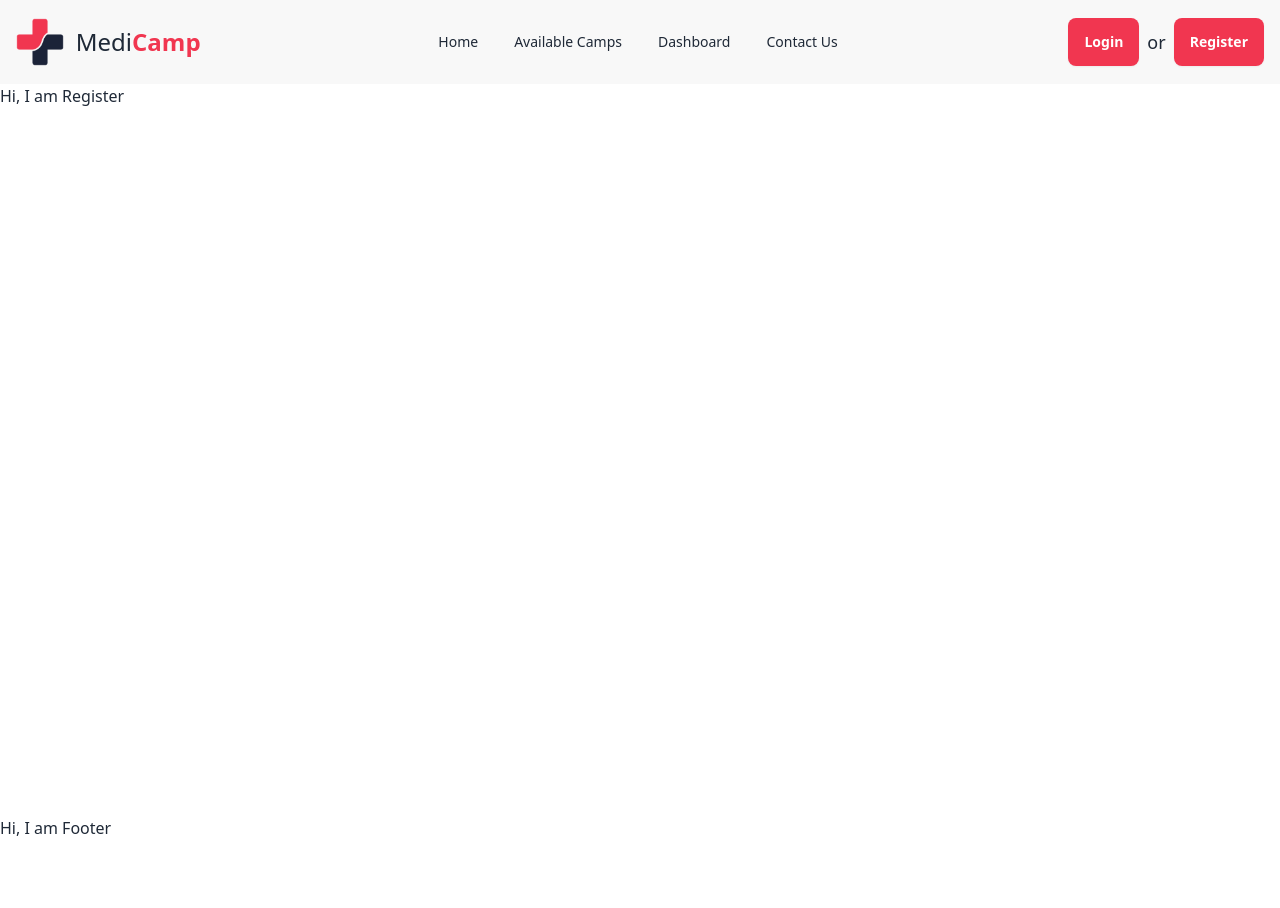
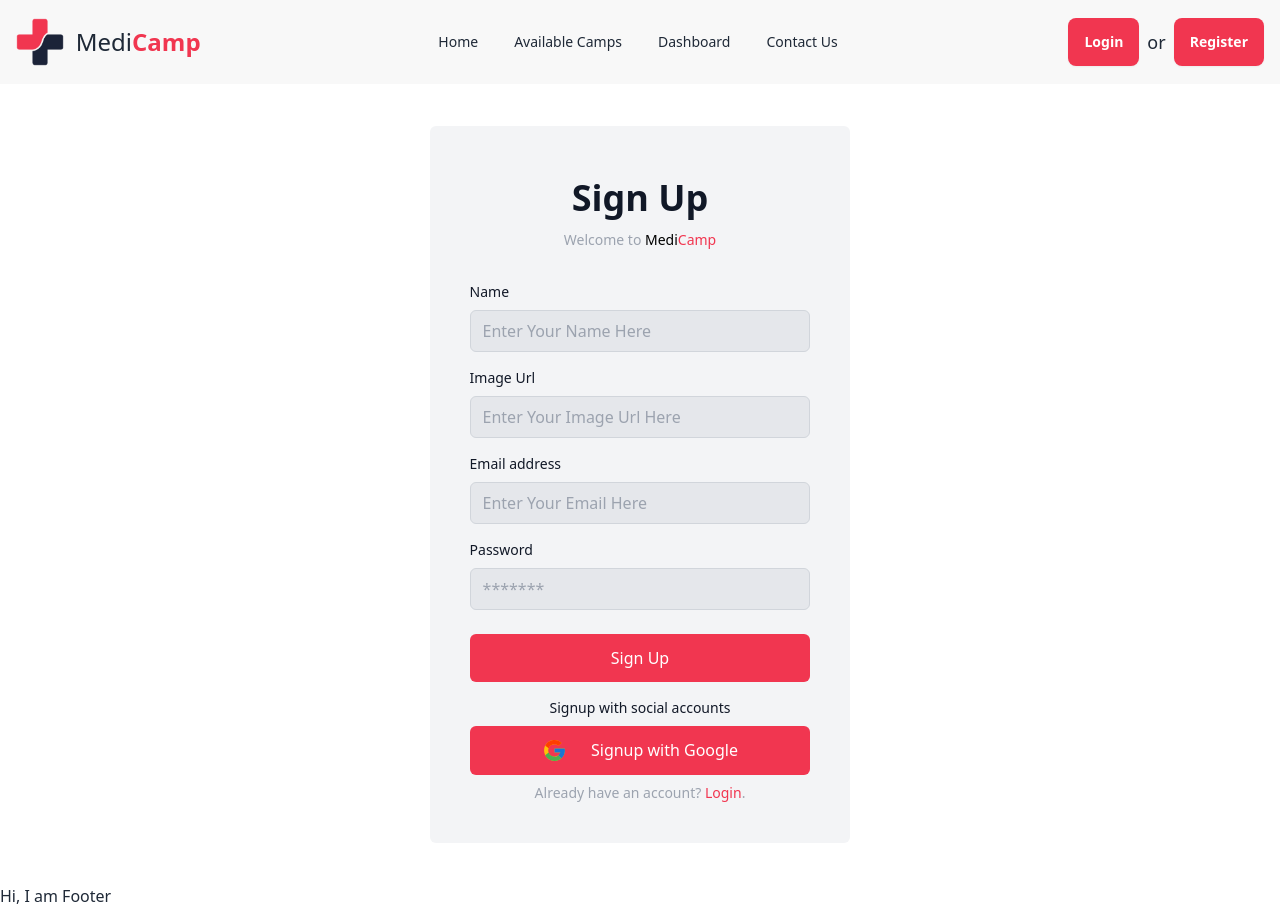
Before and after one commit to akd420/Medi_Camp_Client, a React (Vite) app: page /register in a window 1280 px wide. Before the commit the page ends 840 px from the top, so only its background shows below. Built offline with nearby package versions, Linux system fonts and the light colour scheme; no server answers.

Commit message:
added registration page

```diff
--- a/src/Components/Shared/NavBar.jsx
+++ b/src/Components/Shared/NavBar.jsx
@@ -10,10 +10,10 @@ const NavBar = () => {
   const logOut = () => {
     signOutUser()
       .then(() => {
-        toast.success({ content: "Logout Successful", icon: "✅" });
+        toast.success({ content: "Logout Successful" });
       })
       .catch((error) => {
-        toast.error({ content: error.message, icon: "❌" });
+        toast.error({ content: error.message });
       });
   };
 
--- a/src/Components/Shared/useToast.jsx
+++ b/src/Components/Shared/useToast.jsx
@@ -1,26 +1,15 @@
-// useToast.js
-import { toast } from 'react-hot-toast';
+import { toast } from "react-hot-toast";
 
 const useToast = () => {
-  const success = ({ content, icon }) => {
+  const success = ({ content }) => {
     return toast.success(content, {
-      icon: icon,
-      style: {
-        borderRadius: '10px',
-        background: '#333',
-        color: '#fff',
-      },
+      icon: "✅",
     });
   };
 
-  const error = ({ content, icon }) => {
+  const error = ({ content }) => {
     return toast.error(content, {
-      icon: icon,
-      style: {
-        borderRadius: '10px',
-        background: '#333',
-        color: '#fff',
-      },
+      icon: "❌",
     });
   };
 
--- a/src/Pages/Login.jsx
+++ b/src/Pages/Login.jsx
@@ -1,20 +1,21 @@
 import { Link, useLocation, useNavigate } from "react-router-dom";
 import { FcGoogle } from "react-icons/fc";
 // import { getToken, saveUser } from '../../api/auth'
-import toast from "react-hot-toast";
 import { TbFidgetSpinner } from "react-icons/tb";
 import useAuth from "../Hooks/useAuth";
+import useToast from "../Components/Shared/useToast";
 
 const Login = () => {
   const { signInUser, googleLogin, loading } = useAuth();
   const navigate = useNavigate();
   const location = useLocation();
   const from = location?.state?.from?.pathname || "/";
+  const toast = useToast();
 
   // form submit handler
-  const handleSubmit = async (event) => {
-    event.preventDefault();
-    const form = event.target;
+  const handleSubmit = async (e) => {
+    e.preventDefault();
+    const form = e.target;
     const email = form.email.value;
     const password = form.password.value;
 
@@ -25,10 +26,10 @@ const Login = () => {
       //   await getToken(result?.user?.email)
       signInUser(email, password);
       navigate(from, { replace: true });
-      toast.success("Login Successful");
+      toast.success({content: "Login Successful"});
     } catch (err) {
       console.log(err);
-      toast.error(err?.message);
+      toast.error({content: err?.message});
     }
   };
 
@@ -46,11 +47,11 @@ const Login = () => {
       //   await getToken(result?.user?.email);
       googleLogin().then(() => {
         navigate(from, { replace: true });
-        toast.success("Login Successful");
+        toast.success({content: "Login Successful"});
       })
     } catch (err) {
       console.log(err);
-      toast.error(err?.message);
+      toast.error({content: err?.message});
     }
   };
   return (
--- a/src/Pages/Register.jsx
+++ b/src/Pages/Register.jsx
@@ -1,12 +1,181 @@
+import { updateProfile } from "firebase/auth";
+import useToast from "../Components/Shared/useToast";
 import useAuth from "../Hooks/useAuth";
+import { Link, useLocation, useNavigate } from "react-router-dom";
+import { FcGoogle } from "react-icons/fc";
+import { TbFidgetSpinner } from "react-icons/tb";
 
 const Register = () => {
-    const {googleLogin, createUser } = useAuth()
-    return (
+  const { googleLogin, createUser, loading } = useAuth();
+  const navigate = useNavigate();
+  const location = useLocation();
+  const toast = useToast();
+  const handleRegister = (e) => {
+    e.preventDefault();
+    const name = e.target.name.value;
+    const image = e.target.image.value;
+    const email = e.target.email.value;
+    const password = e.target.password.value;
+
+    // validation
+    if (password.length < 6) {
+      toast.error({ content: "Password must be at least 6 characters" });
+      return;
+    } else if (!/[A-Z]/.test(password)) {
+      toast.error({ content: "Password must contain at least one uppercase" });
+      return;
+    } else if (!/[!@#$%^&*()_+]/.test(password)) {
+      toast.error({
+        content: "Password must contain at least one special character",
+      });
+      return;
+    }
+
+    createUser(email, password)
+      .then((result) => {
+        updateProfile(result.user, {
+          displayName: name,
+          photoURL: image,
+        });
+        navigate(location?.state ? location.state : "/");
+        toast.success({ content: "Registered successfully" });
+      })
+      .catch((error) => {
+        toast.error({ content: error.message });
+      });
+  };
+  const handleGoogleLogin = () => {
+    googleLogin()
+      .then(() => {
+        navigate(location?.state ? location.state : "/");
+        toast.success({ content: "Registered successfully" });
+      })
+      .catch((error) => {
+        toast.error({ content: error.message });
+      });
+  };
+  return (
+    <div className="flex justify-center items-center min-h-screen">
+      <div className="flex flex-col max-w-md p-6 rounded-md sm:p-10 bg-gray-100 text-gray-900">
+        <div className="mb-8 text-center">
+          <h1 className="my-3 text-4xl font-bold">Sign Up</h1>
+          <p className="text-sm text-gray-400">
+            Welcome to <span className="text-black">Medi</span>
+            <span className="text-rose">Camp</span>
+          </p>
+        </div>
+        <form
+          onSubmit={handleRegister}
+          noValidate=""
+          action=""
+          className="space-y-6 ng-untouched ng-pristine ng-valid"
+        >
+          <div className="space-y-4">
+            <div>
+              <label htmlFor="email" className="block mb-2 text-sm">
+                Name
+              </label>
+              <input
+                type="text"
+                name="name"
+                id="name"
+                placeholder="Enter Your Name Here"
+                className="w-full px-3 py-2 border rounded-md border-gray-300 focus:outline-rose-500 bg-gray-200 text-gray-900"
+                data-temp-mail-org="0"
+              />
+            </div>
+            <div>
+              <label htmlFor="email" className="block mb-2 text-sm">
+                Image Url
+              </label>
+              <input
+                type="text"
+                name="image"
+                placeholder="Enter Your Image Url Here"
+                className="w-full px-3 py-2 border rounded-md border-gray-300 focus:outline-rose-500 bg-gray-200 text-gray-900"
+                data-temp-mail-org="0"
+              />
+            </div>
+            <div>
+              <label htmlFor="email" className="block mb-2 text-sm">
+                Email address
+              </label>
+              <input
+                type="email"
+                name="email"
+                id="email"
+                required
+                placeholder="Enter Your Email Here"
+                className="w-full px-3 py-2 border rounded-md border-gray-300 focus:outline-rose-500 bg-gray-200 text-gray-900"
+                data-temp-mail-org="0"
+              />
+            </div>
+            <div>
+              <div className="flex justify-between">
+                <label htmlFor="password" className="text-sm mb-2">
+                  Password
+                </label>
+              </div>
+              <input
+                type="password"
+                name="password"
+                autoComplete="new-password"
+                id="password"
+                required
+                placeholder="*******"
+                className="w-full px-3 py-2 border rounded-md border-gray-300 focus:outline-rose-500 bg-gray-200 text-gray-900"
+              />
+            </div>
+          </div>
+
+          <div>
+            <button
+              type="submit"
+              className="bg-rose w-full rounded-md py-3 text-white"
+            >
+              {loading ? (
+                <TbFidgetSpinner className="animate-spin m-auto" />
+              ) : (
+                "Sign Up"
+              )}
+            </button>
+          </div>
+        </form>
+        <div className="flex items-center pt-4 space-x-1">
+          <div className="flex-1 h-px sm:w-16 dark:bg-gray-700"></div>
+          <p className="px-3 text-sm dark:text-gray-400">
+            Signup with social accounts
+          </p>
+          <div className="flex-1 h-px sm:w-16 dark:bg-gray-700"></div>
+        </div>
         <div>
-            <p>Hi, I am Register</p>
+          <button
+            onClick={handleGoogleLogin}
+            className="bg-rose w-full rounded-md py-3 text-white my-2"
+          >
+            {loading ? (
+              <TbFidgetSpinner className="animate-spin m-auto" />
+            ) : (
+              <div className="flex items-center justify-center gap-6">
+                <FcGoogle size={25} />
+                <p>Signup with Google</p>
+              </div>
+            )}
+          </button>
         </div>
-    );
+        <p className="px-6 text-sm text-center text-gray-400">
+          Already have an account?{" "}
+          <Link
+            to="/login"
+            className="hover:underline hover:text-rose-500 text-rose"
+          >
+            Login
+          </Link>
+          .
+        </p>
+      </div>
+    </div>
+  );
 };
 
 export default Register;
```
